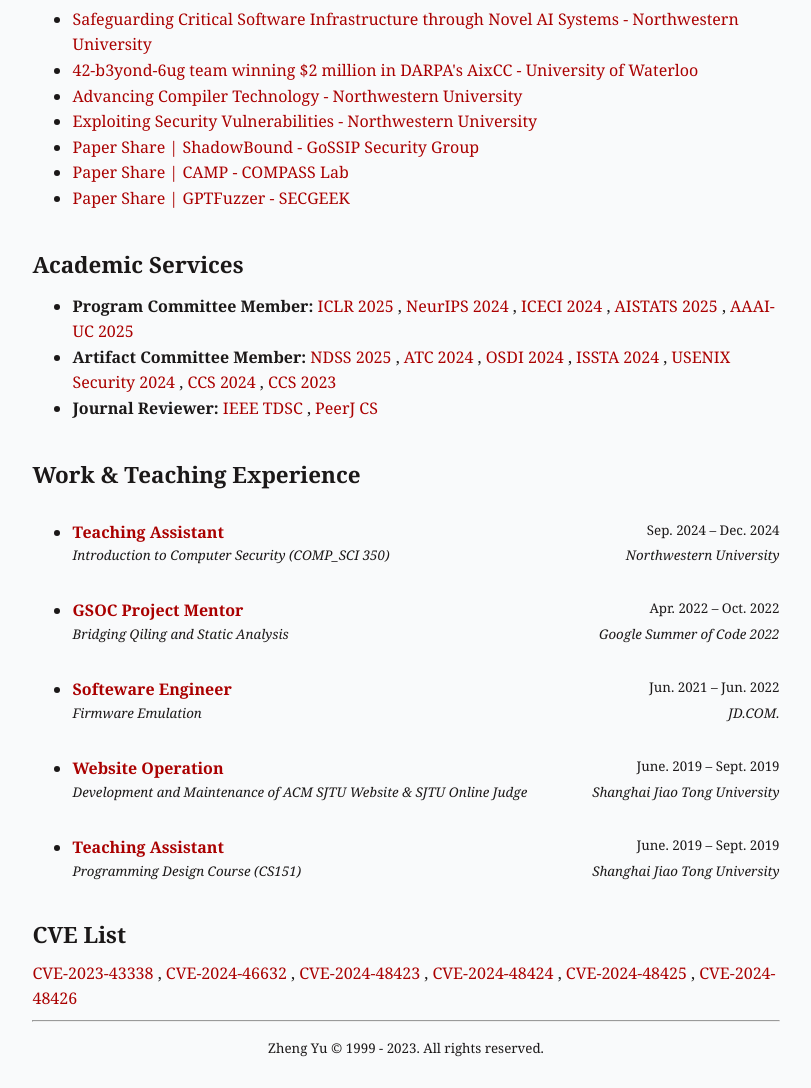
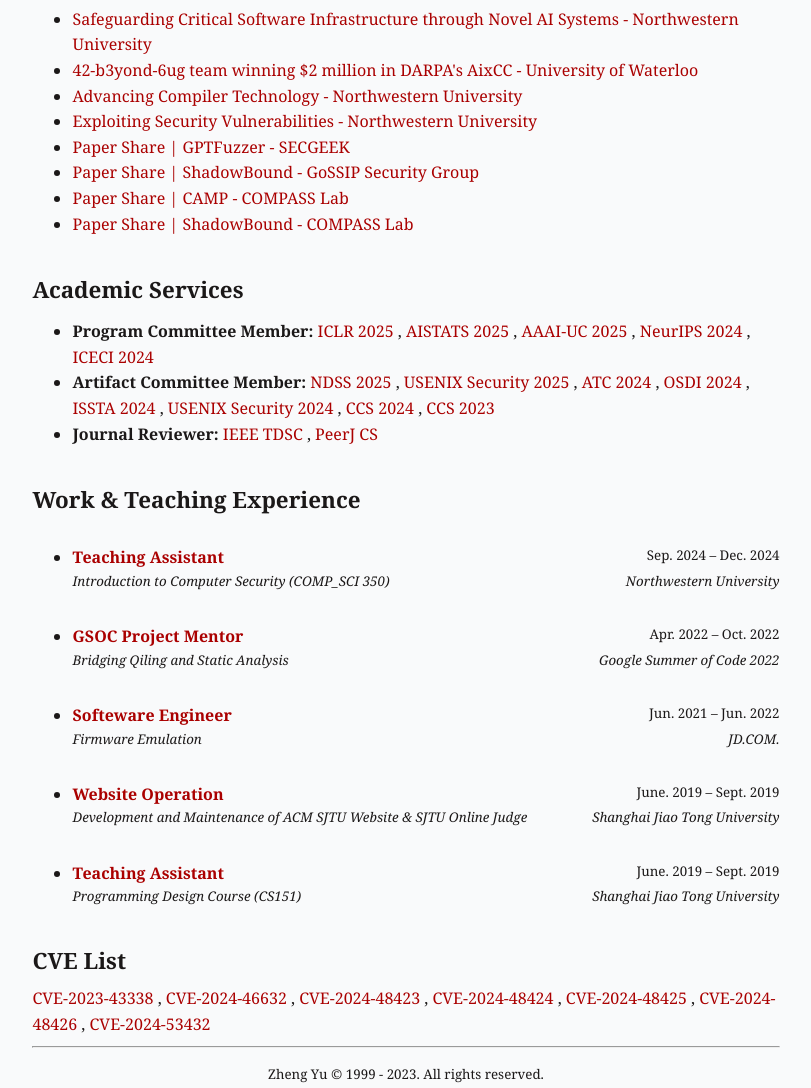
Before and after one commit to cla7aye15I4nd/cla7aye15i4nd.github.io, a plain HTML site: page index.html in a window 1280 px wide. Shown: the part 1620-2708 px from the top of the page, without its empty margins (234-1045 px from the left). Drawn offline with Linux system fonts and the light colour scheme.

Commit message:
Update index.html

```diff
--- a/index.html
+++ b/index.html
@@ -166,7 +166,8 @@
               <a href="https://www.usenix.org/conference/usenixsecurity24/presentation/lin" target="_blank"><b>CAMP:
                   Compiler and Allocator-based Heap Memory Protection
                 </b></a>
-              <a href="https://www.usenix.org/system/files/usenixsecurity24-lin-zhenpeng.pdf" target="_blank">[Paper] </a>
+              <a href="https://www.usenix.org/system/files/usenixsecurity24-lin-zhenpeng.pdf" target="_blank">[Paper]
+              </a>
               <a href="https://github.com/cla7aye15I4nd/CAMP" target="_blank">[Code] </a>
               <a href="paper/slides-CAMP.pdf" target="_blank">[Slides] </a>
             </p>
@@ -242,6 +243,11 @@
               target="_blank"> Exploiting Security Vulnerabilities - Northwestern University </a>
           </li>
           <li>
+            <a href="https://mp.weixin.qq.com/s/MmTce9eEG3PihXvlhIwH_A" target="_blank">
+              Paper Share | GPTFuzzer - SECGEEK </a>
+            </a>
+          </li>
+          <li>
             <a href="https://mp.weixin.qq.com/s/iw4EQ0nj15esEX5dKX7dEA" target="_blank">
               Paper Share | ShadowBound - GoSSIP Security Group </a>
           </li>
@@ -250,9 +256,8 @@
               Paper Share | CAMP - COMPASS Lab </a>
           </li>
           <li>
-            <a href="https://mp.weixin.qq.com/s/MmTce9eEG3PihXvlhIwH_A" target="_blank">
-              Paper Share | GPTFuzzer - SECGEEK </a>
-            </a>
+            <a href="https://mp.weixin.qq.com/s/5qNlQhrDGq9pF6iJ6jfsZQ" target="_blank">
+              Paper Share | ShadowBound - COMPASS Lab </a>
           </li>
         </ul>
 
@@ -264,16 +269,18 @@
             <li>
               <b> Program Committee Member: </b>
               <a href="https://iclr.cc/Conferences/2025/ProgramCommittee" target="_blank"> ICLR 2025 </a>
+              ,<a href="https://aistats.org/aistats2025/committee.html" target="_blank"> AISTATS 2025 </a>
+              ,<a href="https://aaai.org/conference/aaai/aaai-25/aaai-25-uc-call/" target="_blank"> AAAI-UC 2025 </a>
               ,<a href="https://neurips.cc/Conferences/2024/ProgramCommittee" target="_blank"> NeurIPS 2024 </a>
               ,<a href="https://iceci-conference.eai-conferences.org/2024/committees/" target="_blank"> ICECI 2024 </a>
-              ,<a href="https://aistats.org/aistats2025/committee.html" target="_blank"> AISTATS 2025 </a>
-              ,<a href="https://aaai.org/conference/aaai/aaai-25/aaai-25-uc-call/" target="_blank"> AAAI-UC 2025 </a>
             </li>
             <li>
               <b> Artifact Committee Member: </b>
               <a href="https://www.ndss-symposium.org/ndss2025/submissions/call-for-artifacts" target="_blank"> NDSS
                 2025
               </a>
+              ,<a href="https://www.usenix.org/conference/usenixsecurity25/call-for-artifacts" target="_blank"> USENIX
+                Security 2025 </a>
               ,<a href="https://www.usenix.org/conference/atc24/call-for-artifacts" target="_blank"> ATC 2024 </a>
               ,<a href="https://www.usenix.org/conference/osdi24/call-for-artifacts" target="_blank"> OSDI 2024 </a>
               ,<a href="https://2024.issta.org/committee/issta-2024-artifact-evaluation-artifact-evaluation-committee"
@@ -390,6 +397,7 @@
         , <a href="https://www.cve.org/CVERecord?id=CVE-2024-48424" target="_blank"> CVE-2024-48424 </a>
         , <a href="https://www.cve.org/CVERecord?id=CVE-2024-48425" target="_blank"> CVE-2024-48425 </a>
         , <a href="https://www.cve.org/CVERecord?id=CVE-2024-48426" target="_blank"> CVE-2024-48426 </a>
+        , <a href="https://www.cve.org/CVERecord?id=CVE-2024-53432" target="_blank"> CVE-2024-53432 </a>
       </article>
 
       <!-- add a Copyriight in the centor bottom -->
```
